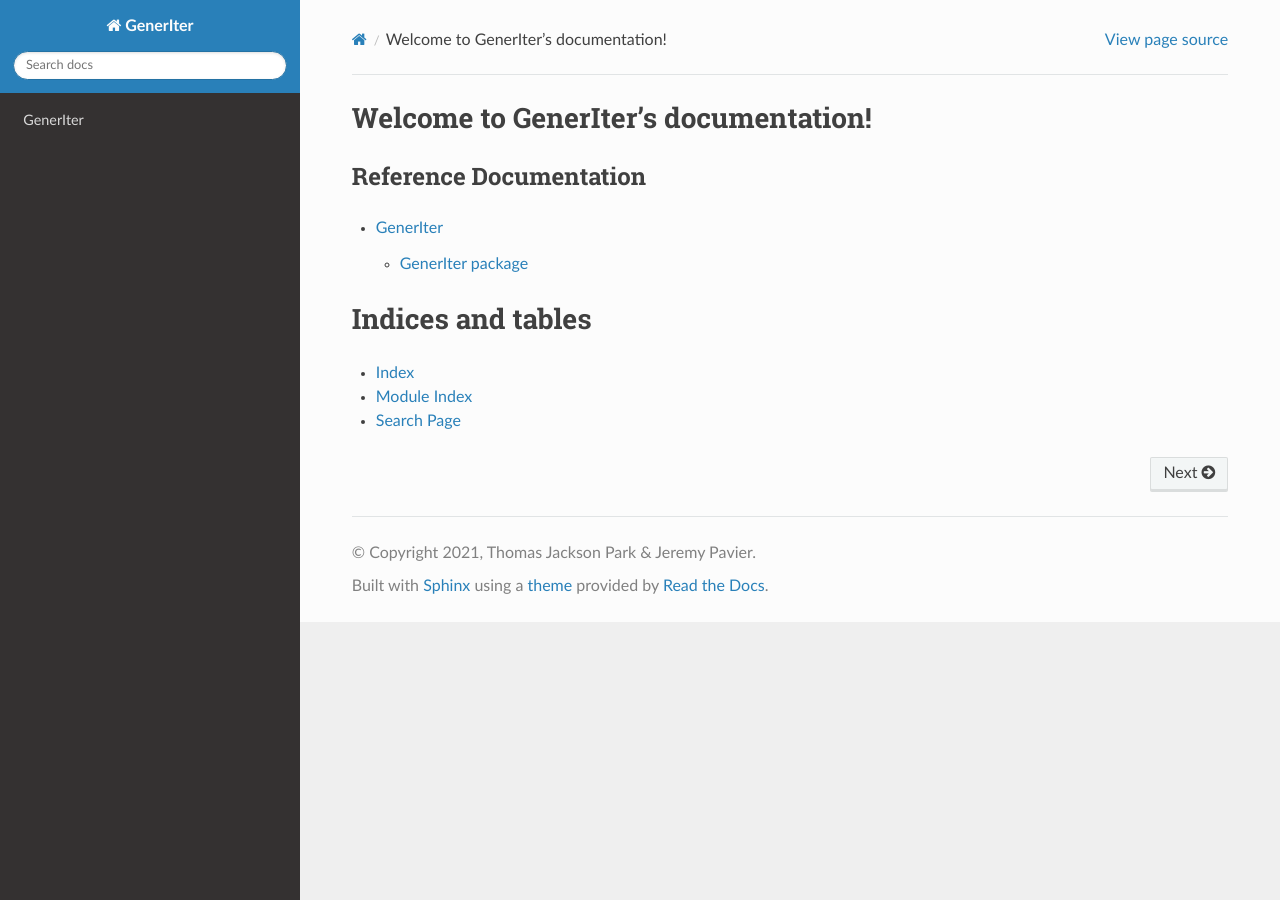
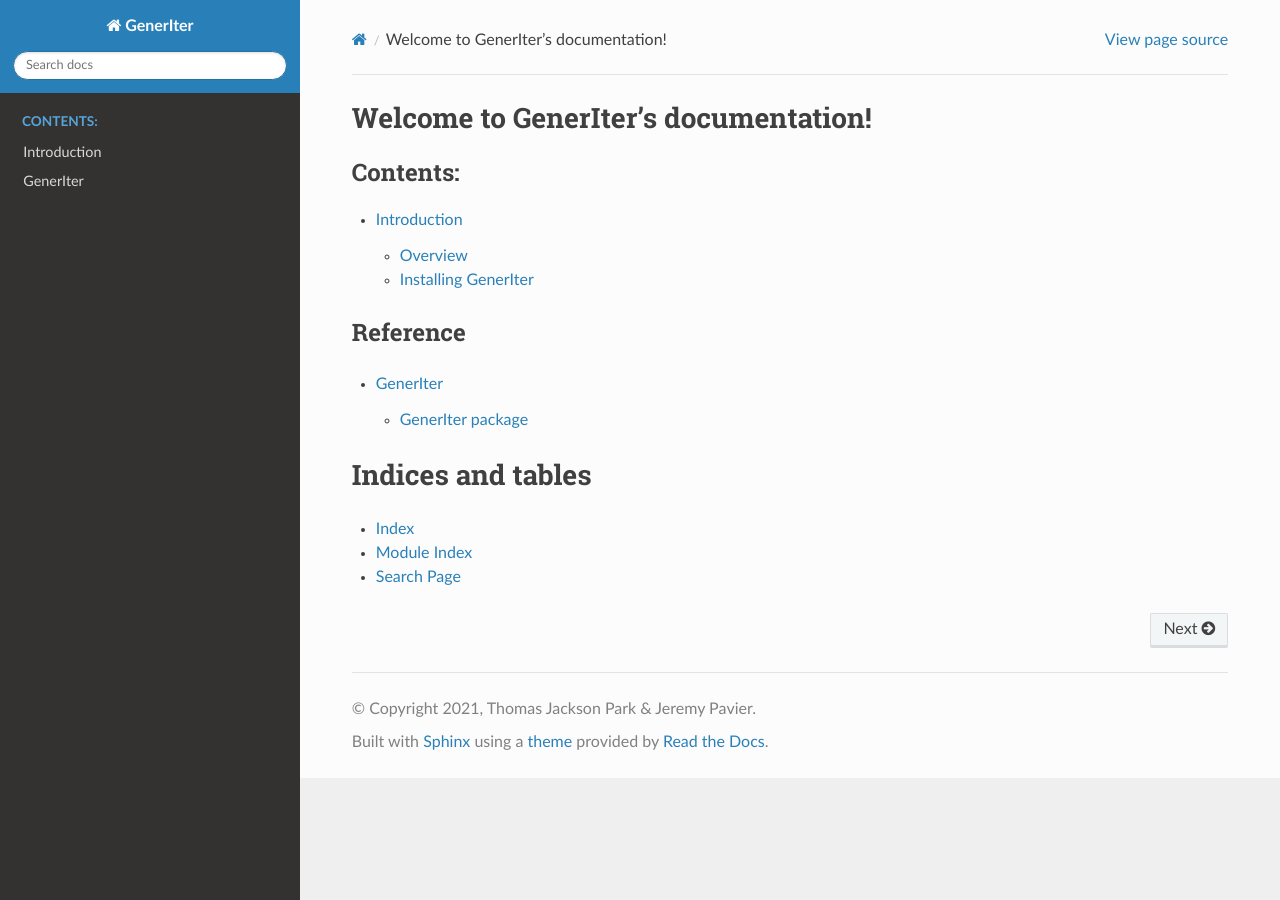
Before and after one commit to GridPresence/GenerIter, a Sphinx documentation site: the page built from docs/source/index.rst, in a window 1280 px wide. Built offline with Sphinx 7.4.7 and the Read the Docs theme 2.0.0, drawn with Linux system fonts in a browser that asks for light colours.

Commit message:
Extended documentation

```diff
--- a/docs/source/index.rst
+++ b/docs/source/index.rst
@@ -10,8 +10,10 @@ Welcome to GenerIter's documentation!
    :maxdepth: 2
    :caption: Contents:
 
-Reference Documentation
-^^^^^^^^^^^^^^^^^^^^^^^
+   installation
+
+Reference
+---------
 .. toctree::
    :maxdepth: 2
 
```
Also changed, not shown: docs/source/installation.rst (added, +41 -0 lines).
